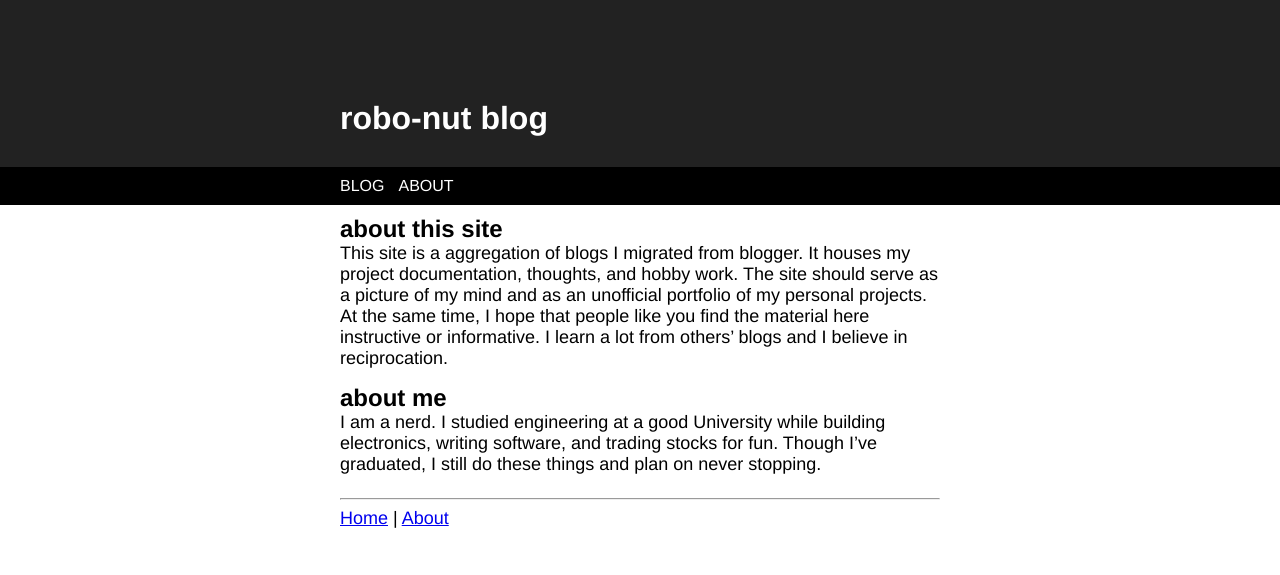
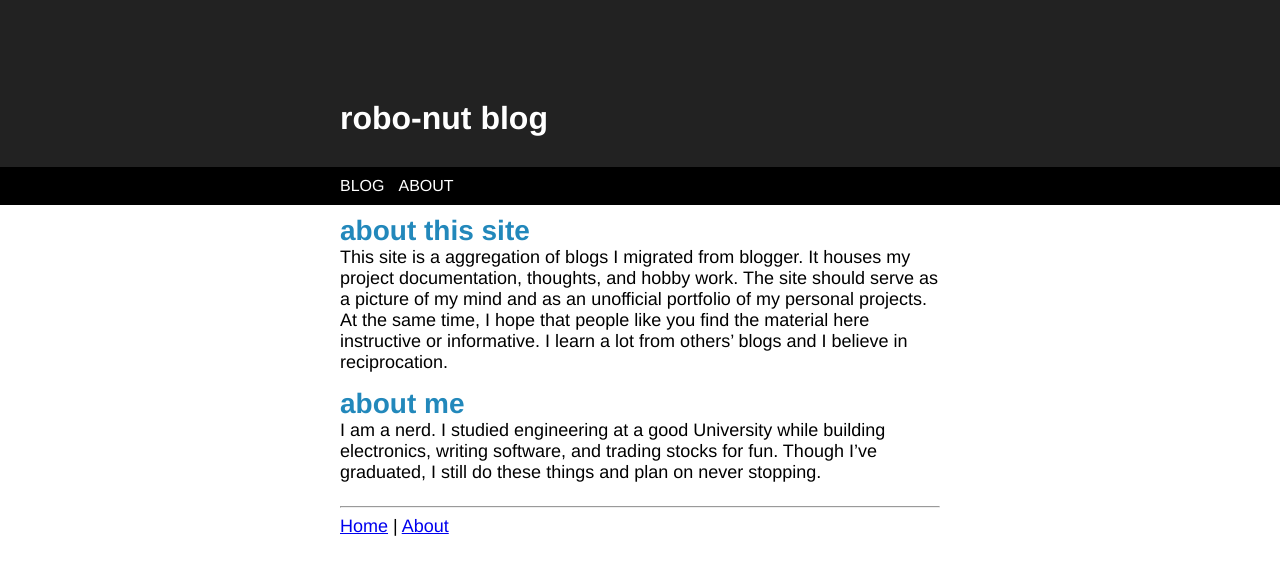
Before and after one commit to freefood89/freefood89.github.io, a Jekyll site: the page built from about.md, in a window 1280 px wide. Shown: the top 575 px of the page. Built offline with Jekyll 4.4.1, drawn with Linux system fonts in a browser that asks for light colours; nearby versions of some CDN libraries.

Commit message:
changed headers

```diff
--- a/about.md
+++ b/about.md
@@ -4,8 +4,8 @@ layout: default
 title: about this site
 ---
 
-#about this site
+##about this site
 This site is a aggregation of blogs I migrated from blogger. It houses my project documentation, thoughts, and hobby work. The site should serve as a picture of my mind and as an unofficial portfolio of my personal projects. At the same time, I hope that people like you find the material here instructive or informative. I learn a lot from others' blogs and I believe in reciprocation.
 
-#about me
+##about me
 I am a nerd. I studied engineering at a good University while building electronics, writing software, and trading stocks for fun. Though I've graduated, I still do these things and plan on never stopping.
```
